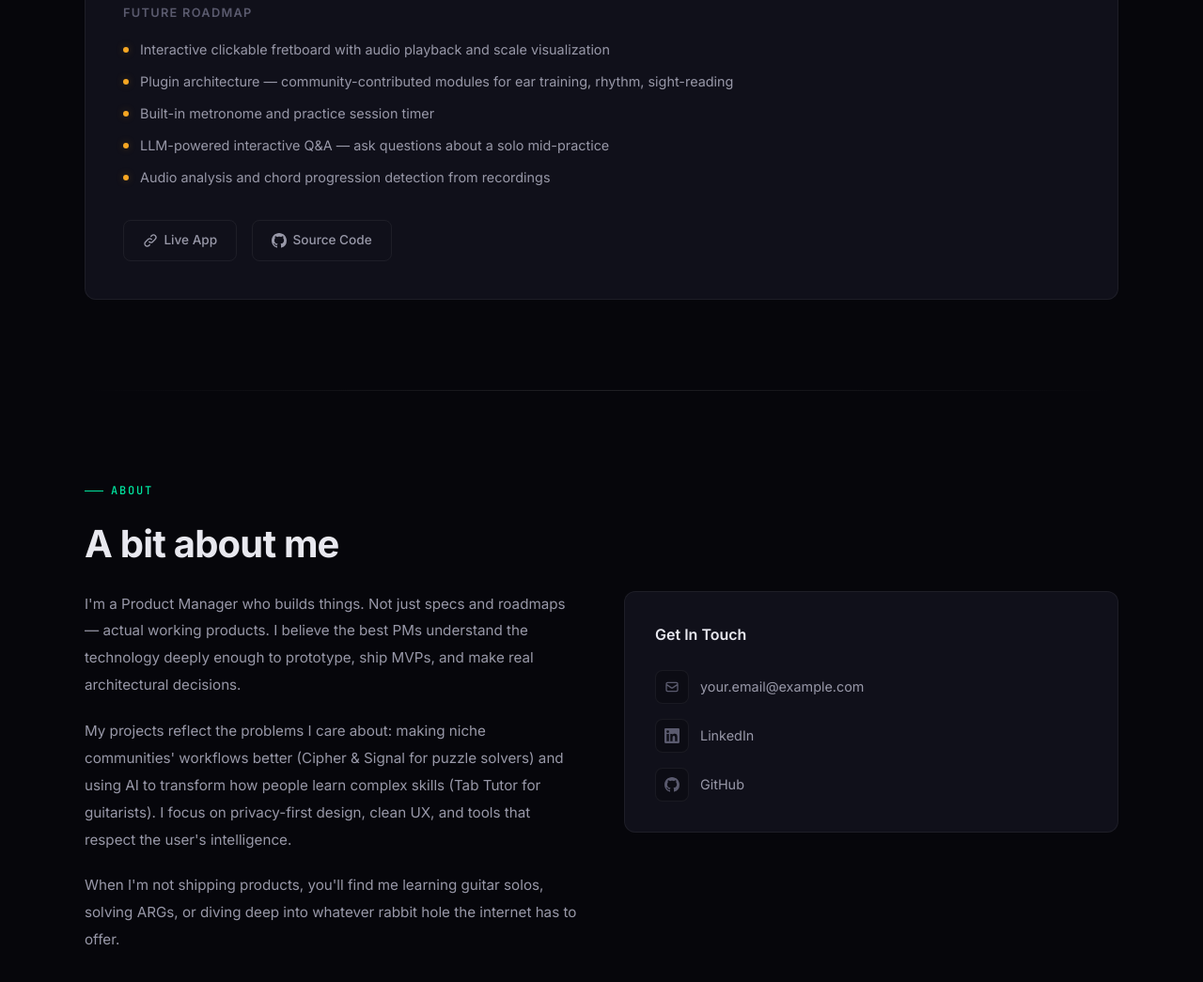
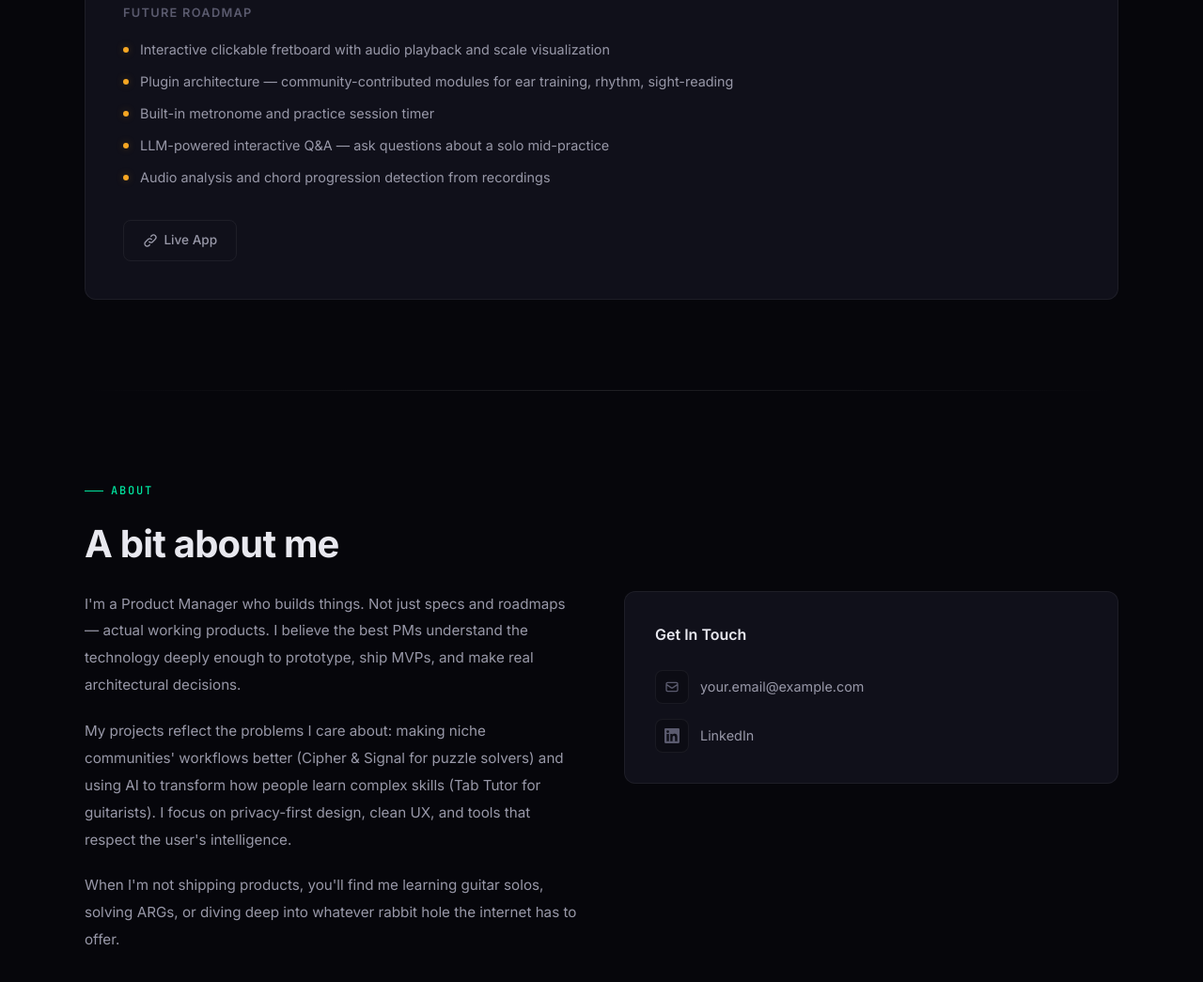
Before and after one commit to RealBleedingLight/portfolio, a plain HTML site: page index.html in a window 1280 px wide. Shown: the part 3577-4622 px from the top of the page at 94% size. Drawn offline with Linux system fonts and the light colour scheme.

Commit message:
Remove source code links

```diff
--- a/index.html
+++ b/index.html
@@ -141,10 +141,7 @@
               <svg xmlns="http://www.w3.org/2000/svg" fill="none" viewBox="0 0 24 24" stroke="currentColor" stroke-width="2"><path stroke-linecap="round" stroke-linejoin="round" d="M13.828 10.172a4 4 0 00-5.656 0l-4 4a4 4 0 105.656 5.656l1.102-1.101m-.758-4.899a4 4 0 005.656 0l4-4a4 4 0 00-5.656-5.656l-1.1 1.1" /></svg>
               Live App
             </a>
-            <a href="https://github.com/RealBleedingLight/unravel" target="_blank" rel="noopener" class="project-link cyan">
-              <svg xmlns="http://www.w3.org/2000/svg" viewBox="0 0 24 24" fill="currentColor"><path d="M12 0C5.37 0 0 5.37 0 12c0 5.31 3.435 9.795 8.205 11.385.6.105.825-.255.825-.57 0-.285-.015-1.23-.015-2.235-3.015.555-3.795-.735-4.035-1.41-.135-.345-.72-1.41-1.23-1.695-.42-.225-1.02-.78-.015-.795.945-.015 1.62.87 1.845 1.23 1.08 1.815 2.805 1.305 3.495.99.105-.78.42-1.305.765-1.605-2.67-.3-5.46-1.335-5.46-5.925 0-1.305.465-2.385 1.23-3.225-.12-.3-.54-1.53.12-3.18 0 0 1.005-.315 3.3 1.23.96-.27 1.98-.405 3-.405s2.04.135 3 .405c2.295-1.56 3.3-1.23 3.3-1.23.66 1.65.24 2.88.12 3.18.765.84 1.23 1.905 1.23 3.225 0 4.605-2.805 5.625-5.475 5.925.435.375.81 1.095.81 2.22 0 1.605-.015 2.895-.015 3.3 0 .315.225.69.825.57A12.02 12.02 0 0024 12c0-6.63-5.37-12-12-12z"/></svg>
-              Source Code
-            </a>
+
           </div>
 
         </div>
@@ -252,10 +249,7 @@
               <svg xmlns="http://www.w3.org/2000/svg" fill="none" viewBox="0 0 24 24" stroke="currentColor" stroke-width="2"><path stroke-linecap="round" stroke-linejoin="round" d="M13.828 10.172a4 4 0 00-5.656 0l-4 4a4 4 0 105.656 5.656l1.102-1.101m-.758-4.899a4 4 0 005.656 0l4-4a4 4 0 00-5.656-5.656l-1.1 1.1" /></svg>
               Live App
             </a>
-            <a href="https://github.com/RealBleedingLight/tab" target="_blank" rel="noopener" class="project-link amber">
-              <svg xmlns="http://www.w3.org/2000/svg" viewBox="0 0 24 24" fill="currentColor"><path d="M12 0C5.37 0 0 5.37 0 12c0 5.31 3.435 9.795 8.205 11.385.6.105.825-.255.825-.57 0-.285-.015-1.23-.015-2.235-3.015.555-3.795-.735-4.035-1.41-.135-.345-.72-1.41-1.23-1.695-.42-.225-1.02-.78-.015-.795.945-.015 1.62.87 1.845 1.23 1.08 1.815 2.805 1.305 3.495.99.105-.78.42-1.305.765-1.605-2.67-.3-5.46-1.335-5.46-5.925 0-1.305.465-2.385 1.23-3.225-.12-.3-.54-1.53.12-3.18 0 0 1.005-.315 3.3 1.23.96-.27 1.98-.405 3-.405s2.04.135 3 .405c2.295-1.56 3.3-1.23 3.3-1.23.66 1.65.24 2.88.12 3.18.765.84 1.23 1.905 1.23 3.225 0 4.605-2.805 5.625-5.475 5.925.435.375.81 1.095.81 2.22 0 1.605-.015 2.895-.015 3.3 0 .315.225.69.825.57A12.02 12.02 0 0024 12c0-6.63-5.37-12-12-12z"/></svg>
-              Source Code
-            </a>
+
           </div>
 
         </div>
@@ -301,12 +295,7 @@
               </div>
               LinkedIn
             </a>
-            <a href="https://github.com/RealBleedingLight" target="_blank" rel="noopener" class="contact-item">
-              <div class="contact-icon">
-                <svg xmlns="http://www.w3.org/2000/svg" viewBox="0 0 24 24" fill="currentColor"><path d="M12 0C5.37 0 0 5.37 0 12c0 5.31 3.435 9.795 8.205 11.385.6.105.825-.255.825-.57 0-.285-.015-1.23-.015-2.235-3.015.555-3.795-.735-4.035-1.41-.135-.345-.72-1.41-1.23-1.695-.42-.225-1.02-.78-.015-.795.945-.015 1.62.87 1.845 1.23 1.08 1.815 2.805 1.305 3.495.99.105-.78.42-1.305.765-1.605-2.67-.3-5.46-1.335-5.46-5.925 0-1.305.465-2.385 1.23-3.225-.12-.3-.54-1.53.12-3.18 0 0 1.005-.315 3.3 1.23.96-.27 1.98-.405 3-.405s2.04.135 3 .405c2.295-1.56 3.3-1.23 3.3-1.23.66 1.65.24 2.88.12 3.18.765.84 1.23 1.905 1.23 3.225 0 4.605-2.805 5.625-5.475 5.925.435.375.81 1.095.81 2.22 0 1.605-.015 2.895-.015 3.3 0 .315.225.69.825.57A12.02 12.02 0 0024 12c0-6.63-5.37-12-12-12z"/></svg>
-              </div>
-              GitHub
-            </a>
+
           </div>
         </div>
       </div>
@@ -318,7 +307,6 @@
     <div class="footer-inner">
       <p class="footer-text">© 2026 Leo. Built with intention.</p>
       <div class="footer-links">
-        <a href="https://github.com/RealBleedingLight" target="_blank" rel="noopener">GitHub</a>
         <a href="#projects">Projects</a>
         <a href="#contact">Contact</a>
       </div>
```
